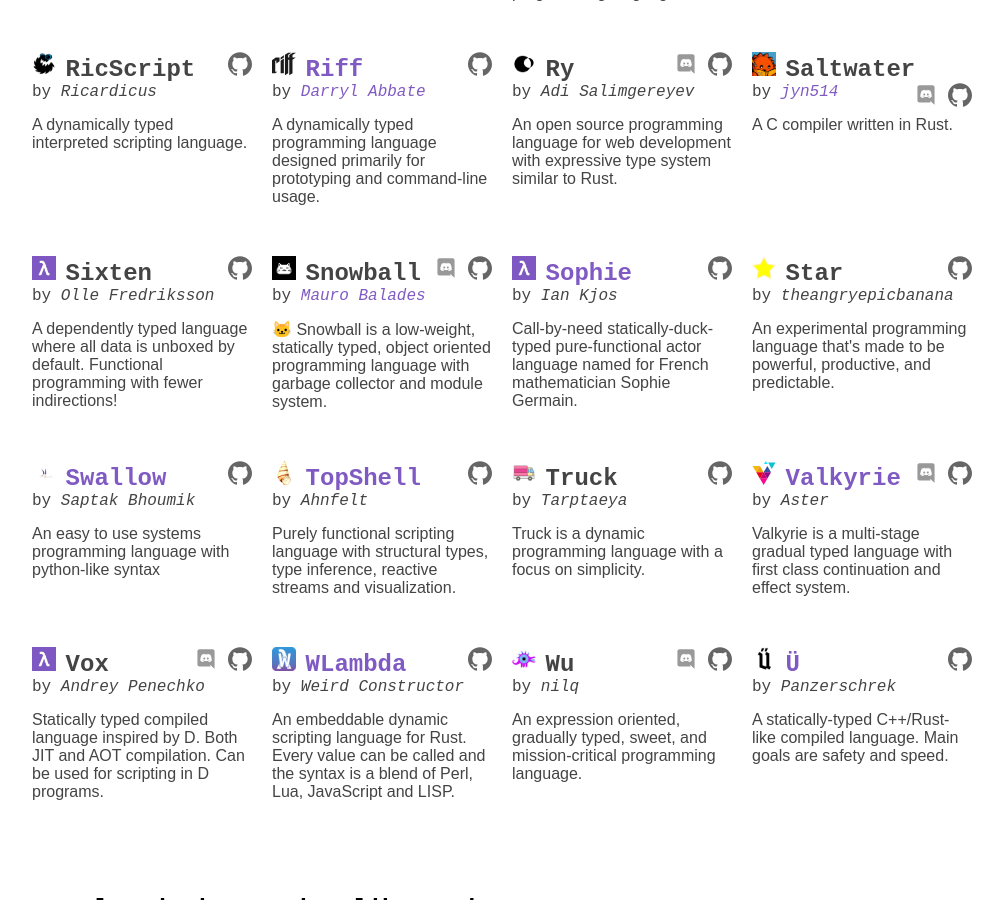
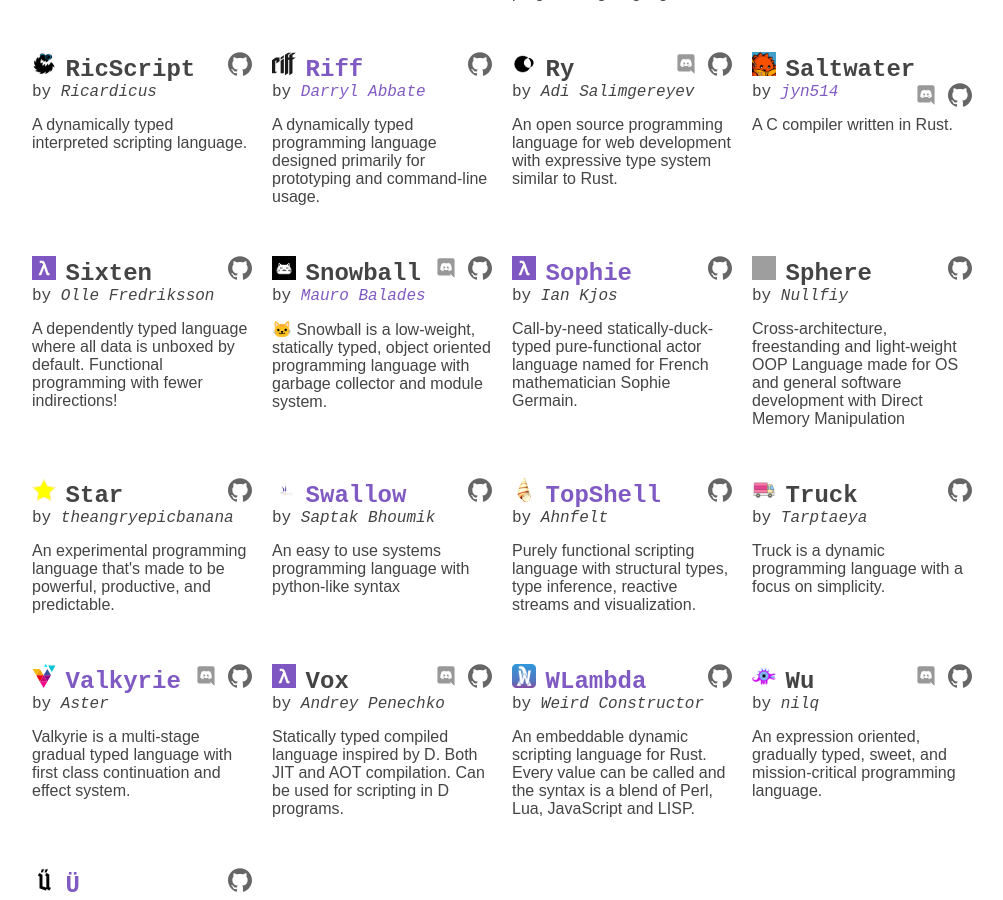
Before and after one commit to proglangdesign/proglangdesign.github.io, a Jekyll site: the page built from index.html, in a window 1280 px wide and 900 px high, scrolled down 3652 px. Shown: the whole window, without its empty margins (138-1141 px from the left). Built offline with Jekyll 4.4.1, drawn with Linux system fonts in a browser that asks for light colours; grey boxes are pictures that could not be loaded.

Commit message:
Added Sphere to _data/projects.yml

```diff
--- a/_data/projects.yml
+++ b/_data/projects.yml
@@ -706,6 +706,22 @@ Sophie:
     Call-by-need statically-duck-typed pure-functional actor language
     named for French mathematician Sophie Germain.
 
+Sphere:
+  github: NullifyDev/Sphere
+  icon: Sphere.png
+  author:
+    name: Nullfiy
+    github: NullifyDev
+  summary: >
+    Cross-architecture, freestanding and light-weight OOP Language made for OS and general software development with Direct Memory Manipulation
+  tags:
+    - freestanding
+    - memory
+    - cross-architecture
+    - object-oriented
+    - bytecode-compiled
+    - runtime
+
 Star:
   github: ALANVF/star
   icon: star.svg
```
